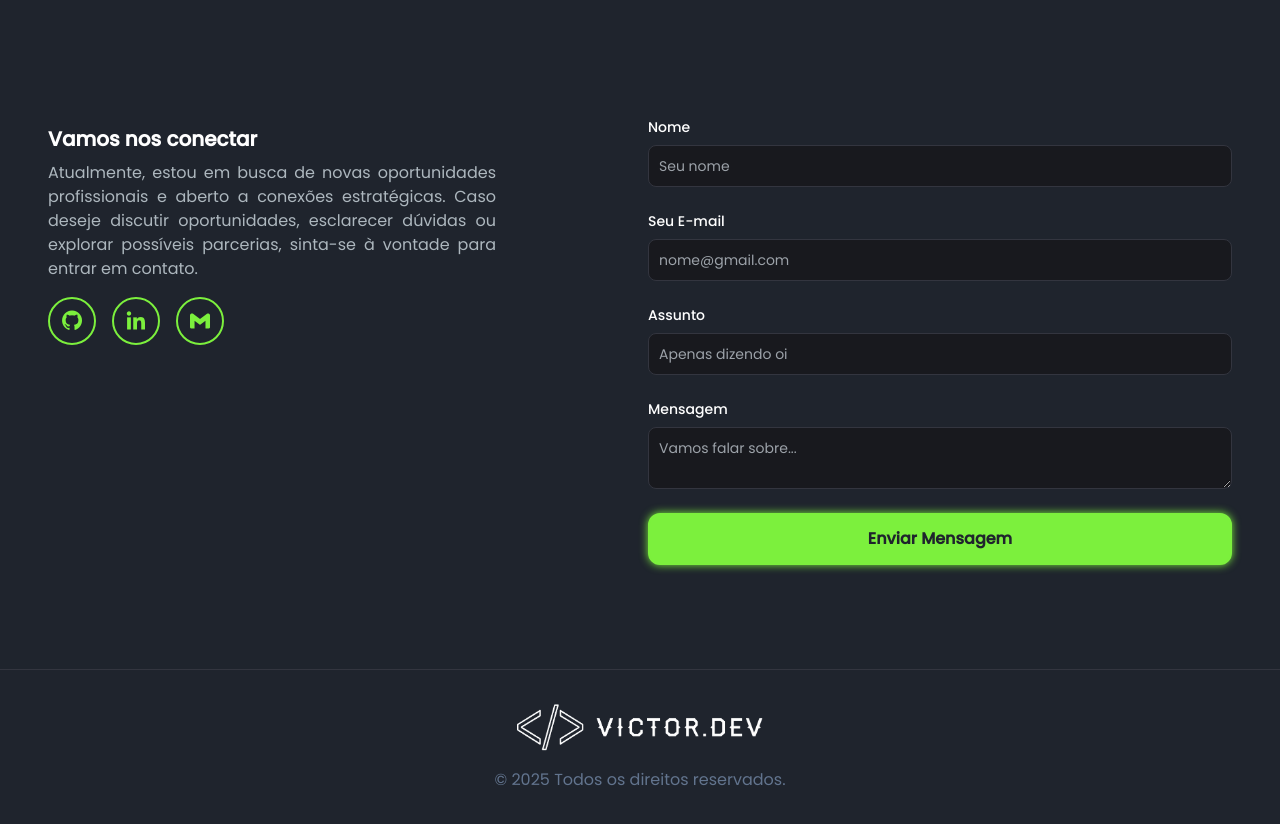
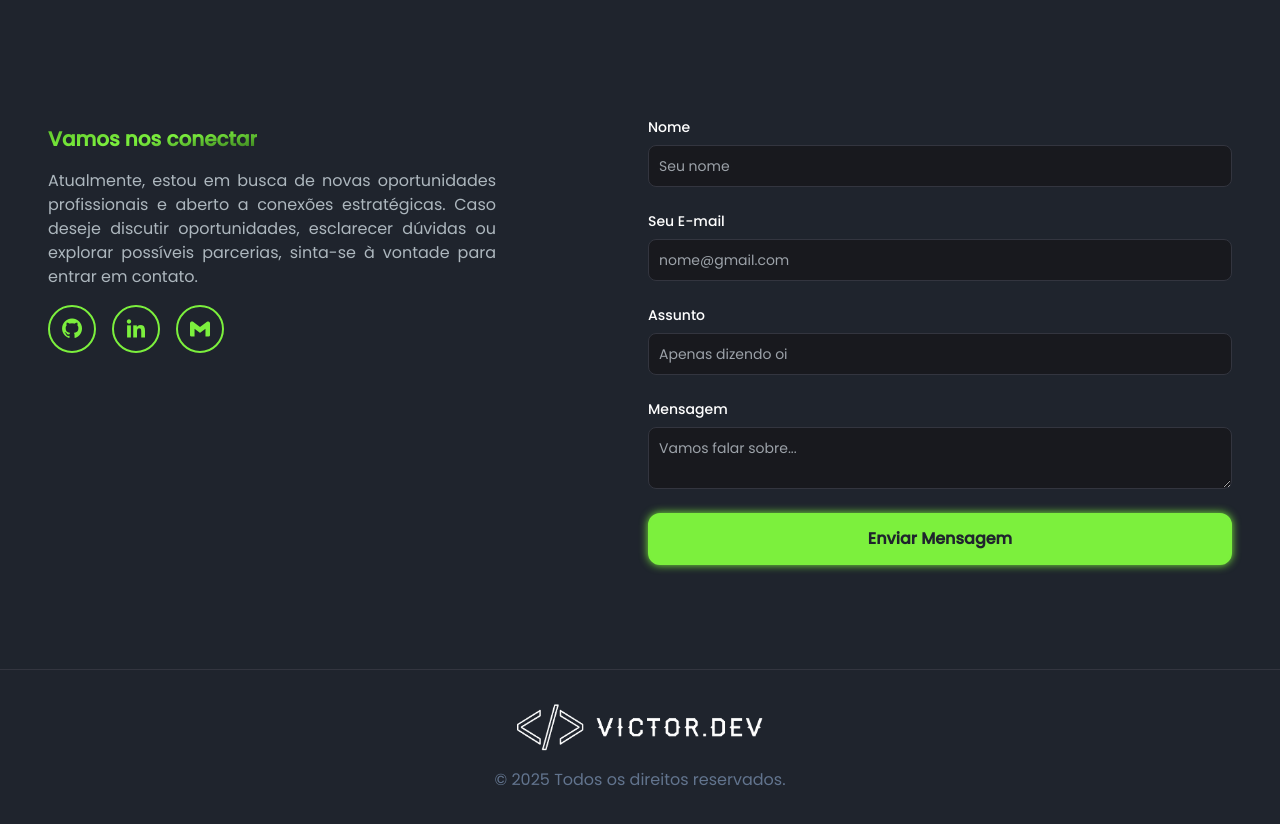
Before and after one commit to fagundes321/Portfolio-em-next, a Next.js app: page / in a window 1280 px wide. Shown: the part 2920-3744 px from the top of the page. Built offline with nearby package versions, Linux system fonts and the light colour scheme.

Commit message:
Arrumei a ordem das recomendações e estilizei o titulo da Emailsection

```diff
--- a/src/app/components/AboutSection/Recommendations.jsx
+++ b/src/app/components/AboutSection/Recommendations.jsx
@@ -12,7 +12,17 @@ const Recommendations = () => {
 
   const recommendations = [
     {
-      id: 1,
+      id: 4,
+      name: " Giovani Melo",
+      shortName: " Giovani M.",
+      role: "Desenvolvedor Full Stack \n (PHP, Laravel, React, Docker, Oracle, MySQL)",
+      img: "/images/avatar/giovani_melo.jpeg",
+      linkedin: "https://www.linkedin.com/in/giovani-melo-9a9466293/",
+      description:
+        "Tive a oportunidade de trabalhar com Victor e posso dizer com segurança que sua curva de aprendizado e expertise em desenvolvimento de sistemas é excepcional. Destaco sua capacidade de analisar problemas, propor soluções eficientes e escrever código limpo e bem estruturado. Além do conhecimento técnico, Victor é um profissional extremamente colaborativo, sempre disposto em ajudar a equipe. Seu comprometimento e proatividade o torna um profissional talentoso e destacado.",
+    },
+    {
+      id: 3,
       name: "José Carlos Gonçalves da Costa",
       shortName: "José C.",
       role: "Desenvolvedor Outsystems e PHP",
@@ -33,7 +43,7 @@ const Recommendations = () => {
         "Um jovem talentoso e dedicado que tem se destacado em nossa equipe. Apesar de ser relativamente novo no mundo da programação, ele demonstra uma capacidade impressionante de aprender rapidamente e aplicar conceitos de forma prática. Sua inteligência, aliada a um esforço constante, faz com que ele supere desafios com maestria e entregue resultados de alta qualidade.",
     },
     {
-      id: 3,
+      id: 1,
       name: "Bruno Brizon Reis",
       shortName: "Bruno B.",
       role: "Desenvolvedor Full Stack",
@@ -42,16 +52,7 @@ const Recommendations = () => {
       description:
         "Foi um ótimo aluno, dedicado, inteligente e focado. Sua capacidade de compreensão das linguagens apresentadas e desenvolvimento de raciocínio lógico sempre me surpreenderam. Como profissional tenho certeza que ele se destacará independente do campo. Me orgulho por ter feito parte do caminho dele como profissional de TI e vendo o quanto cresceu me deixa feliz e ver que mais pessoas com amor pela profissão estão entrando no mercado de trabalho.",
     },
-    {
-      id: 4,
-      name: " Giovani Melo",
-      shortName: " Giovani M.",
-      role: "Desenvolvedor Full Stack \n (PHP, Laravel, React, Docker, Oracle, MySQL)",
-      img: "/images/avatar/giovani_melo.jpeg",
-      linkedin: "https://www.linkedin.com/in/giovani-melo-9a9466293/",
-      description:
-        "Tive a oportunidade de trabalhar com Victor e posso dizer com segurança que sua curva de aprendizado e expertise em desenvolvimento de sistemas é excepcional. Destaco sua capacidade de analisar problemas, propor soluções eficientes e escrever código limpo e bem estruturado. Além do conhecimento técnico, Victor é um profissional extremamente colaborativo, sempre disposto em ajudar a equipe. Seu comprometimento e proatividade o torna um profissional talentoso e destacado.",
-    },
+
   ];
 
   return (
--- a/src/app/components/EmailSection/EmailSection.jsx
+++ b/src/app/components/EmailSection/EmailSection.jsx
@@ -42,7 +42,12 @@ const EmailSection = () => {
   return (
     <section className="grid grid-cols-1 md:grid-cols-2 my-12 py-10 gap-4 mt-28" id="contato">
       <div className="flex flex-col justify-start" data-aos="fade-up">
-        <h5 className="text-xl font-bold text-white my-2">Vamos nos conectar</h5>
+      <h5 className="text-[#7cf03d] mb-4 text-xl gap-2 my-2 font-bold whitespace-nowrap flex flex-col sm:flex-row sm:items-center">
+            <span className="text-transparent bg-clip-text bg-gradient-to-br from-[#5CBF2A] via-[#7CF03D] to-[#2E6B1A]">
+            Vamos nos conectar
+            </span>
+          </h5>
+
         <p className="text-[#ADB7BE] mb-4 max-w-md sm:text-justify text-left">
           Atualmente, estou em busca de novas oportunidades profissionais e
           aberto a conexões estratégicas. Caso deseje discutir oportunidades,
```
